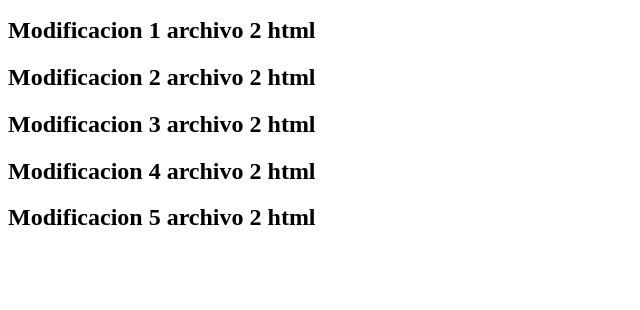
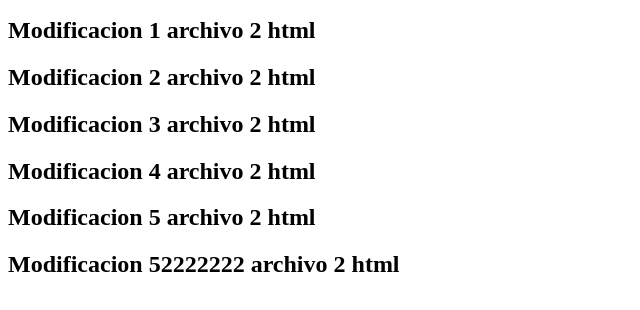
Before and after one commit to staudytorres/Repaso, a plain HTML site: page index-2.html in a window 1280 px wide. Shown: the part 50-360 px from the top of the page, without its empty margins (0-640 px from the left). Drawn offline with Linux system fonts and the light colour scheme.

Commit message:
#11 comit para pruebe de merge

```diff
--- a/index-2.html
+++ b/index-2.html
@@ -15,6 +15,7 @@
     <h2>Modificacion 3 archivo 2 html</h2>
     <h2>Modificacion 4 archivo 2 html</h2>
     <h2>Modificacion 5 archivo 2 html</h2>
+    <h2>Modificacion 52222222 archivo 2 html</h2>
 </body>
 
 </html>
```
